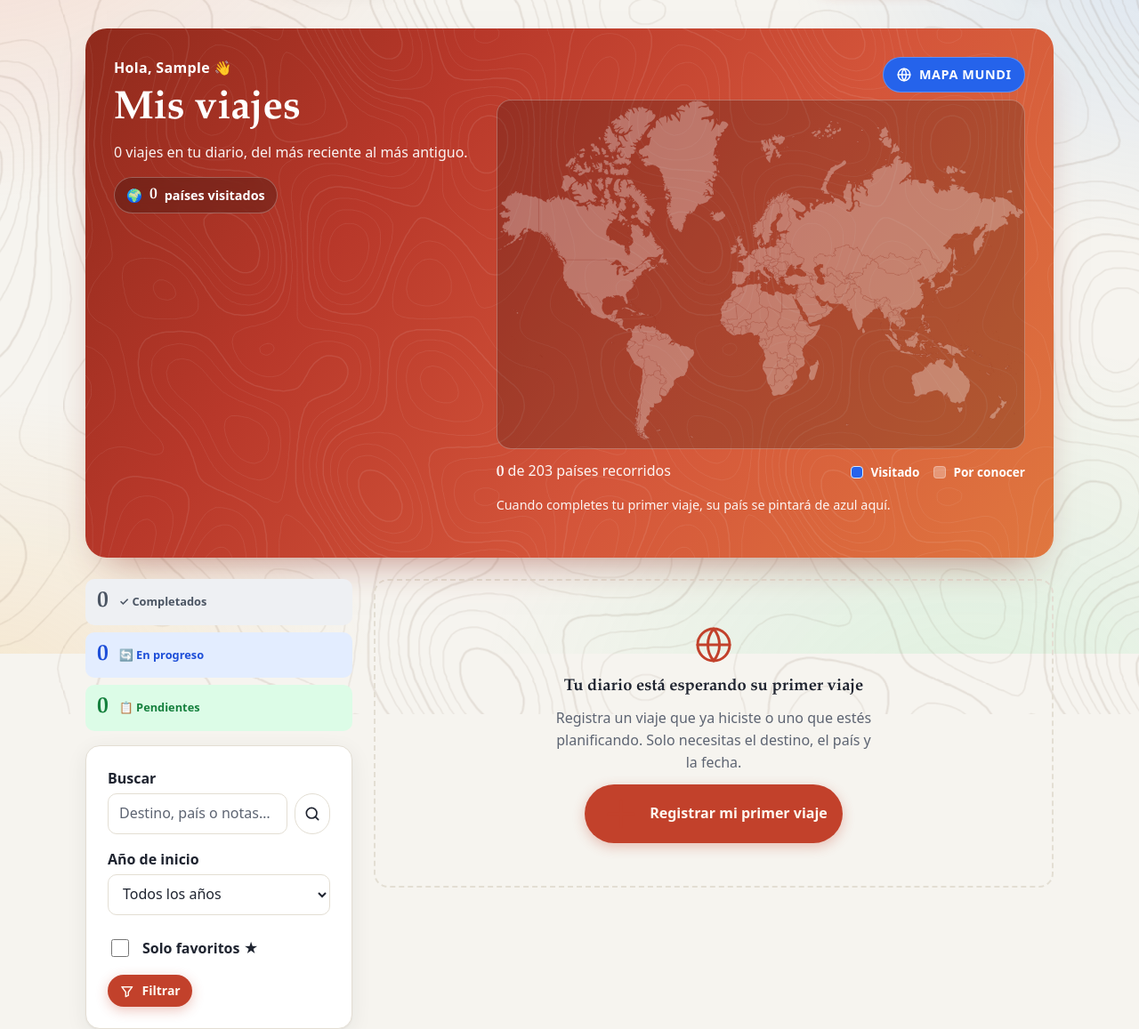
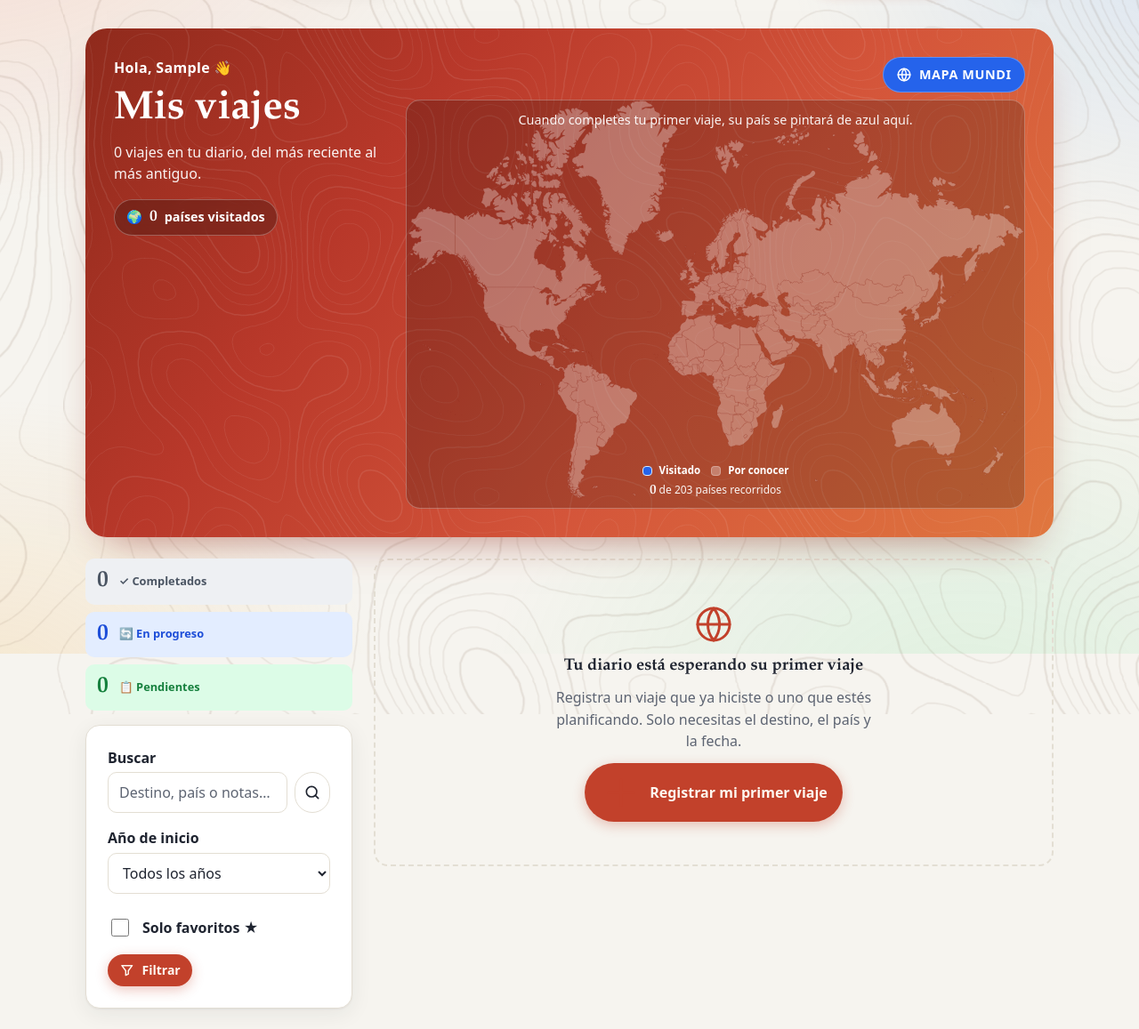
Before and after one commit to CarlosMatus00000008/BackEnd---Inacap, a Django app: page /viajes/ in a window 1280 px wide, after a click on "MAPA MUNDI". Shown: the part 65-1222 px from the top of the page at 89% size. Run offline with Django 5.2, Linux system fonts and the light colour scheme; the visitor is signed in with stand-in values (Sample User, id 1); data comes from the database, SQL or seed files in the repository; data that the repository does not hold is empty.

Commit message:
Mapa mundi más grande, con países y leyenda dentro del cuadro
Los países visitados van arriba y centrados dentro del mapa, y la leyenda
y el conteo abajo, en letra pequeña. La columna de texto del saludo es más
angosta para que el mapa crezca, y con el mapa abierto la tarjeta del
saludo se ajusta a su tamaño. En celular todo sigue apilado bajo el mapa.

Co-Authored-By: Claude Opus 5.5 <noreply@anthropic.com>

```diff
--- a/static/css/app.css
+++ b/static/css/app.css
@@ -1789,6 +1789,8 @@
   /* Tarjeta con los viajes del país (app.js la ubica junto al puntero) */
   .mapa-mundi__lienzo {
     position: relative;
+    display: grid;
+    gap: var(--e3);
   }
 
   .mapa-info {
@@ -1969,9 +1971,14 @@
      del mapa para que el texto no se separe. */
   @media (min-width: 900px) {
     .bienvenida:has(.mapa-mundi) {
-      grid-template-columns: fit-content(30rem) minmax(0, 1fr);
+      grid-template-columns: fit-content(19rem) minmax(0, 1fr);
       grid-template-rows: repeat(4, auto) 1fr;
-      column-gap: var(--e6);
+      column-gap: var(--e5);
+    }
+
+    /* Con el mapa abierto, la tarjeta se ajusta a él: sin espacio de sobra abajo */
+    .bienvenida:has(.mapa-mundi[open]) {
+      padding-bottom: var(--e6);
     }
 
     .bienvenida:has(.mapa-mundi) > * {
@@ -1987,8 +1994,61 @@
       padding-top: var(--e7);
     }
 
+    /* Países, leyenda y conteo van dentro del cuadro del mapa, centrados */
+    .mapa-mundi__lienzo {
+      display: block;
+    }
+
+    .mapa-mundi__lienzo > .mapa-mundi__paises,
+    .mapa-mundi__lienzo > .mapa-mundi__vacio,
+    .mapa-mundi__pie {
+      position: absolute;
+      left: var(--e3);
+      right: var(--e3);
+      z-index: 1;
+      justify-content: center;
+      pointer-events: none; /* el mouse pasa a los países de abajo */
+    }
+
+    .mapa-mundi__lienzo > .mapa-mundi__paises,
+    .mapa-mundi__lienzo > .mapa-mundi__vacio {
+      top: var(--e3);
+      text-align: center;
+    }
+
+    .mapa-mundi__paises {
+      gap: var(--e1);
+      font-size: 0.75rem;
+    }
+
+    .mapa-mundi__paises li {
+      backdrop-filter: blur(6px);
+      -webkit-backdrop-filter: blur(6px);
+    }
+
+    .mapa-mundi__pie {
+      bottom: var(--e2);
+      flex-direction: column;
+      gap: 2px;
+      font-size: 0.75rem;
+    }
+
+    .bienvenida .mapa-mundi__pie p {
+      font-size: 0.75rem;
+    }
+
     .mapa-mundi__pie strong {
-      font-size: 1.1rem;
+      font-size: 0.95rem;
+    }
+
+    .mapa-mundi__leyenda {
+      gap: var(--e3);
+      font-size: 0.72rem;
+    }
+
+    .mapa-mundi__muestra {
+      width: 11px;
+      height: 11px;
     }
   }
 
```
Also changed, not shown: templates/viajes/linea_tiempo.html (+15 -14 lines).
